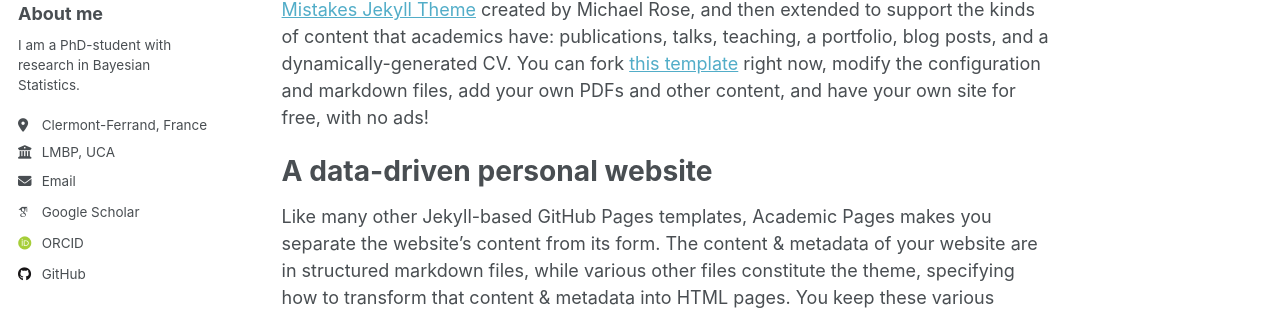
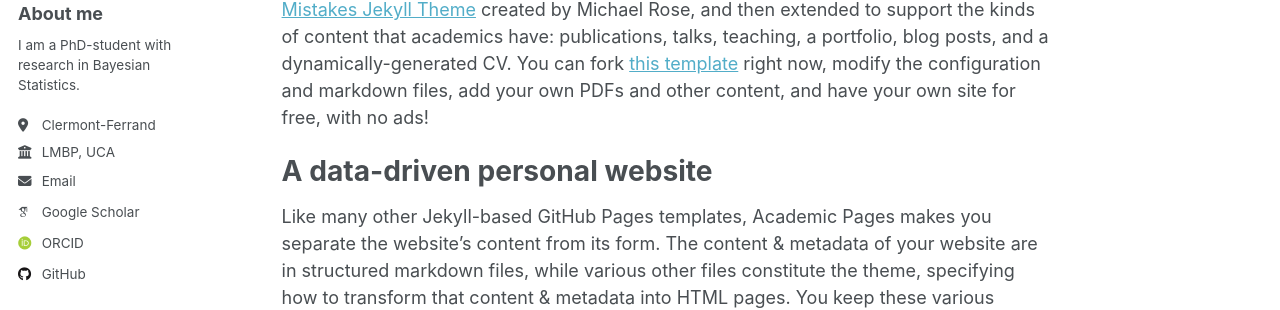
Before and after one commit to m-metodiev/m-metodiev.github.io, a Jekyll site: the page built from _pages/about.md, in a window 1280 px wide. Shown: the part 281-591 px from the top of the page. Built offline with Jekyll 4.4.1, drawn with Linux system fonts in a browser that asks for light colours; some web fonts are replaced.

Commit message:
Update _config.yml

```diff
--- a/_config.yml
+++ b/_config.yml
@@ -26,7 +26,7 @@ author:
   name             : "About me"
   pronouns         : # example: "she/her"
   bio              : "I am a PhD-student with research in Bayesian Statistics."
-  location         : "Clermont-Ferrand, France"
+  location         : "Clermont-Ferrand"
   employer         : "LMBP, UCA"
   uri              : # URL
   email            : "martin.metodiev@doctorant.uca.fr"
```
